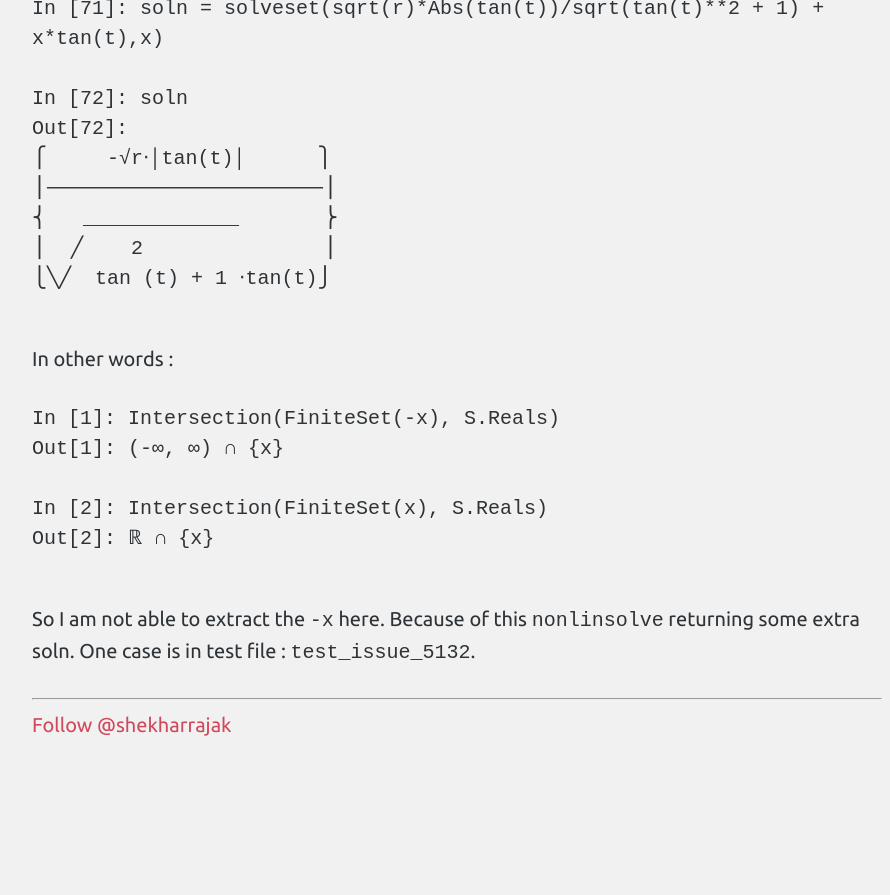
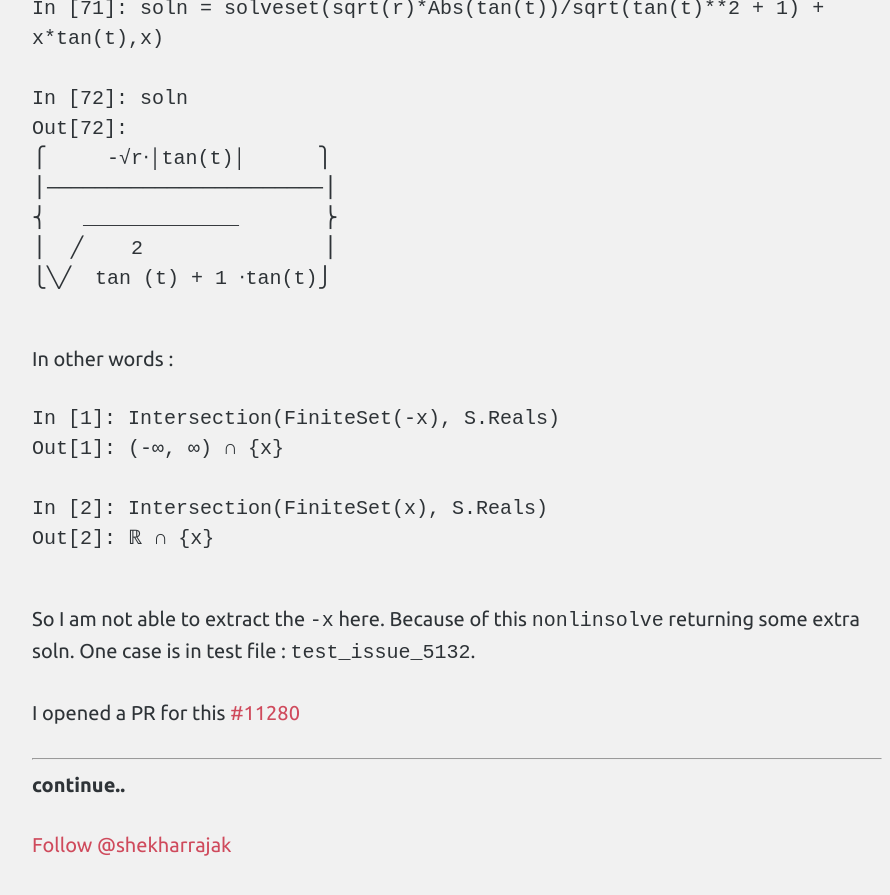
Before and after one commit to Shekharrajak/shekharrajak.github.io, a Jekyll site: the page built from _posts/2016-6-21-Coding-Period-week-5.md, in a window 1280 px wide and 900 px high, scrolled down 1806 px. Shown: the top 895 px of the window, without its empty margins (183-1073 px from the left). Built offline with Jekyll 4.4.1, drawn with Linux system fonts in a browser that asks for light colours; nearby versions of some CDN libraries; comment, search, counter and statistics services are not loaded; before the commit the page ends 2606 px from its top, so only the background shows below that.

Commit message:
week5 edit

```diff
--- a/_posts/2016-6-21-Coding-Period-week-5.md
+++ b/_posts/2016-6-21-Coding-Period-week-5.md
@@ -57,5 +57,8 @@ Out[2]: ℝ ∩ {x}
 So I am not able to extract the `-x` here. Because of this `nonlinsolve` returning some extra soln.
 One case is in test file : `test_issue_5132`.
 
+I opened a PR for this [#11280](https://github.com/sympy/sympy/pull/11280)
 
 --------------------------------------------------------------------------------
+
+**continue..**
```
